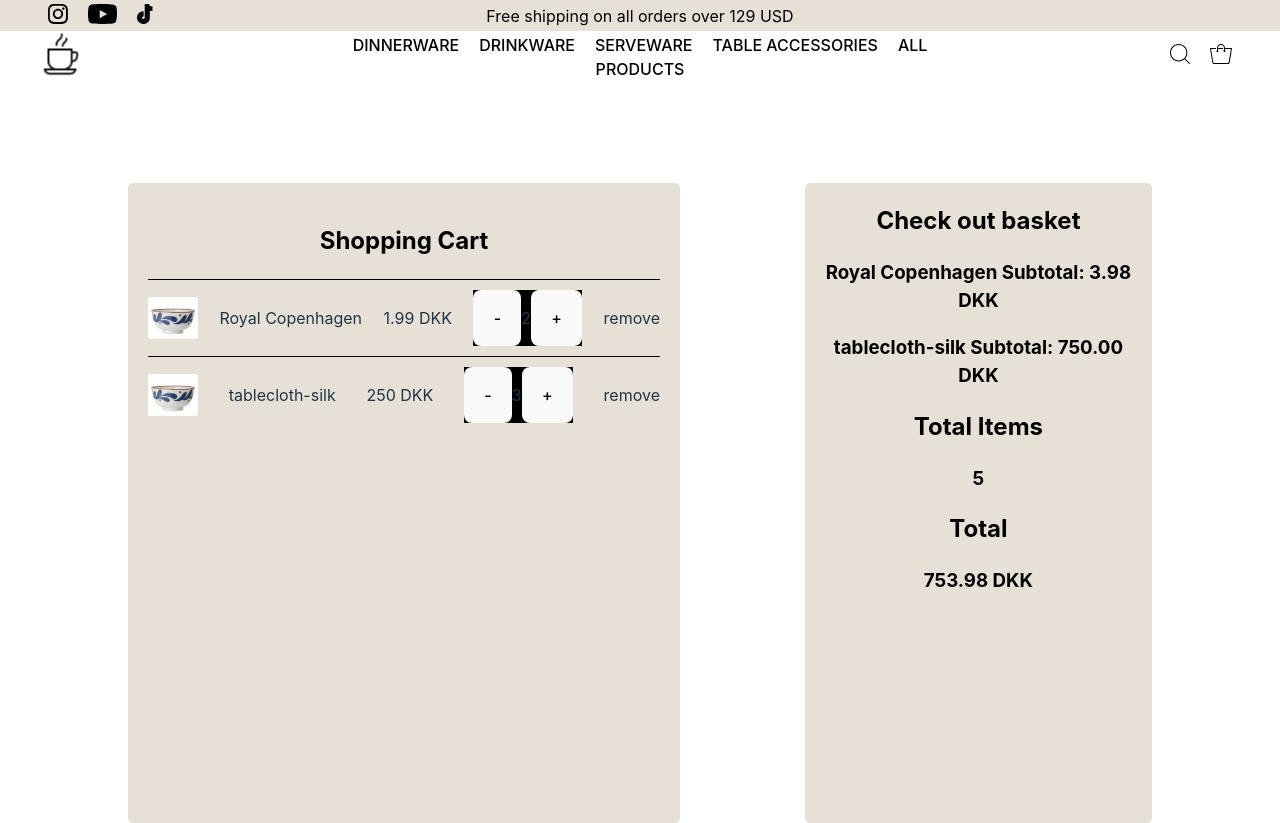
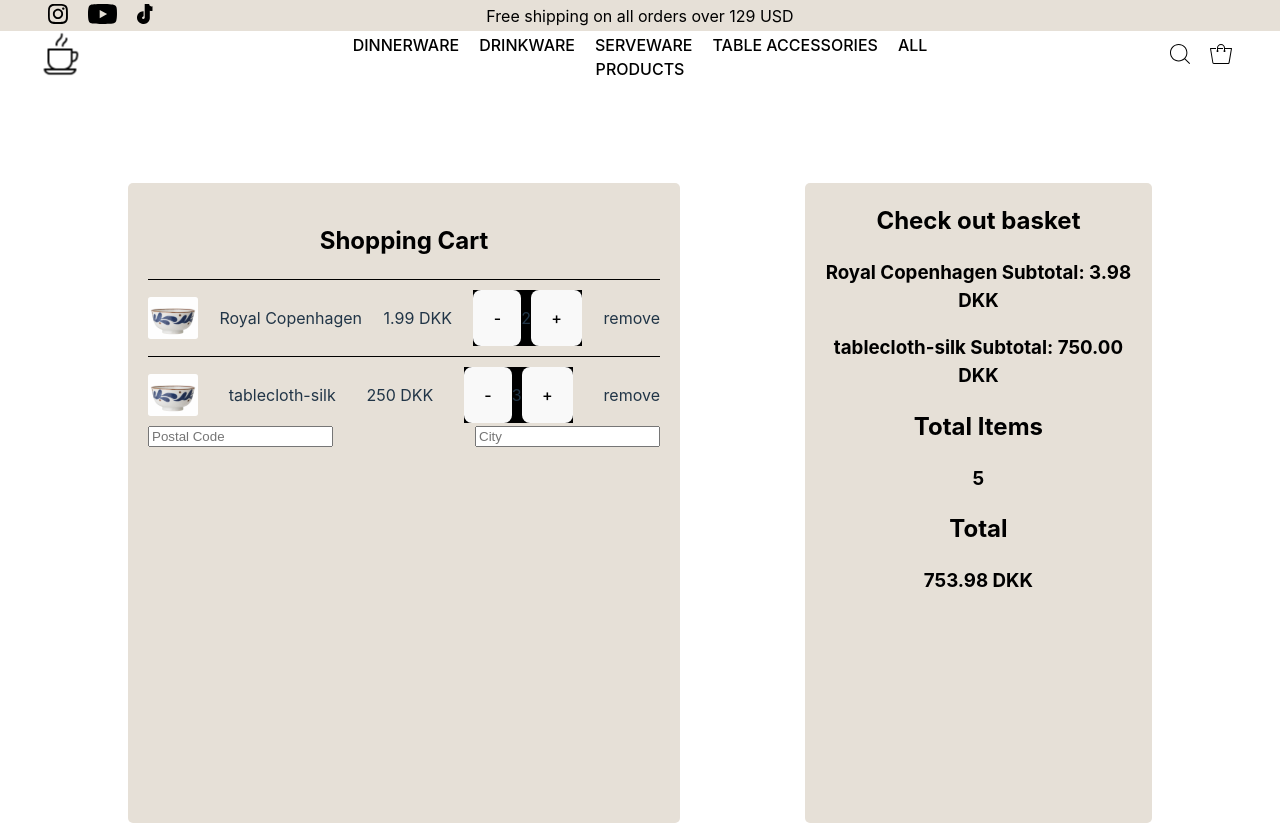
Before and after one commit to Johansogaard/frontend, a React (Vite) app: page /cart in a window 1280 px wide. Built offline with nearby package versions, Linux system fonts and the light colour scheme; no server answers.

Commit message:
added form to input zip code, where it automatically validates via dataforsyningen api and adds the corresponding city name to the other form. havent added css for it.

```diff
--- a/src/shopping-cart/shoppingCart.tsx
+++ b/src/shopping-cart/shoppingCart.tsx
@@ -1,4 +1,4 @@
-import  { useState } from 'react';
+import  { useEffect, useState } from 'react';
 import './shoppingCart.css';
 import itemPlaceholder from '../assets/placeholderItem.svg';
 
@@ -62,7 +62,14 @@
                         </li>
                     ))}
                 </ul>
+
+
+
+                        <ZipForm />
+
+
             </div>
+
             <div className="subtotal">
                 <h2>Check out basket</h2>
                 {items.map((item) => (
@@ -110,3 +117,69 @@
         </section>
     );
 }
+
+function ZipForm(){
+
+    type PostalCodeData = {
+        nr: string;
+        navn: string;
+      };
+const [postalCode, setPostalCode] = useState('');
+const [postalCodes, setPostalCodes] = useState<PostalCodeData[]>([]);
+const [message, setMessage] = useState('');
+    const [city, setCity] = useState('');
+
+    useEffect(() => {
+        const fetchData = async () => {
+            const response = await fetch('https://api.dataforsyningen.dk/postnumre');
+            const data = await response.json();
+            setPostalCodes(data);
+        };
+        fetchData();
+    }, []);
+
+
+    const handleChange = (event: React.ChangeEvent<HTMLInputElement>) => {
+        const value = event.target.value;
+        setPostalCode(value);
+
+        if (value.length === 4) {
+            const postalCodeData = postalCodes.find((item: { nr: string; navn: string }) => item.nr === value);
+            if (postalCodeData) {
+                setMessage('');
+                setCity(postalCodeData.navn);
+            } else {
+                setMessage('Postal code is not valid')
+                setCity('');
+            }
+        }
+    };
+
+
+return(
+<div style={{ display: 'flex', justifyContent: 'space-between' }}>
+     <form>
+        <input
+            type="text"
+            name="postalCode"
+            placeholder='Postal Code'
+            value={postalCode}
+            onChange={handleChange}
+        />
+        {message && <p style = {{color: 'red'}}>{message}</p>}
+    </form>
+
+    <form>
+        <input
+            type="text"
+            name="City"
+            placeholder="City"
+            value={city}
+            readOnly
+            />
+    </form>
+    </div>
+);
+}
+
+export default ZipForm;
```
